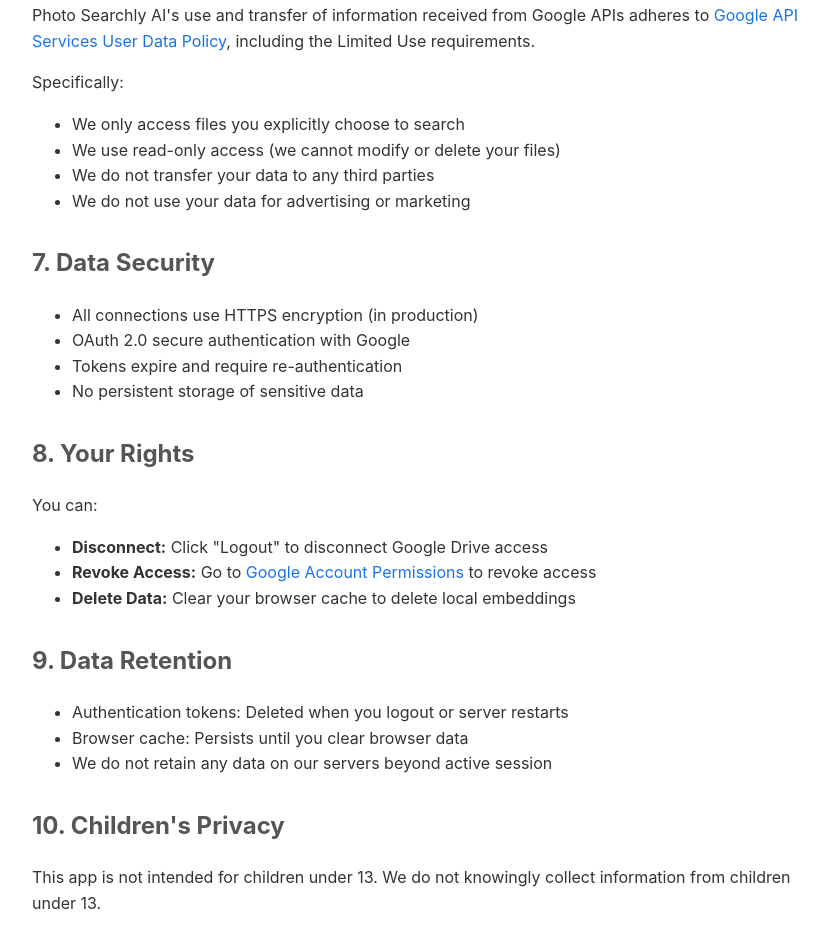
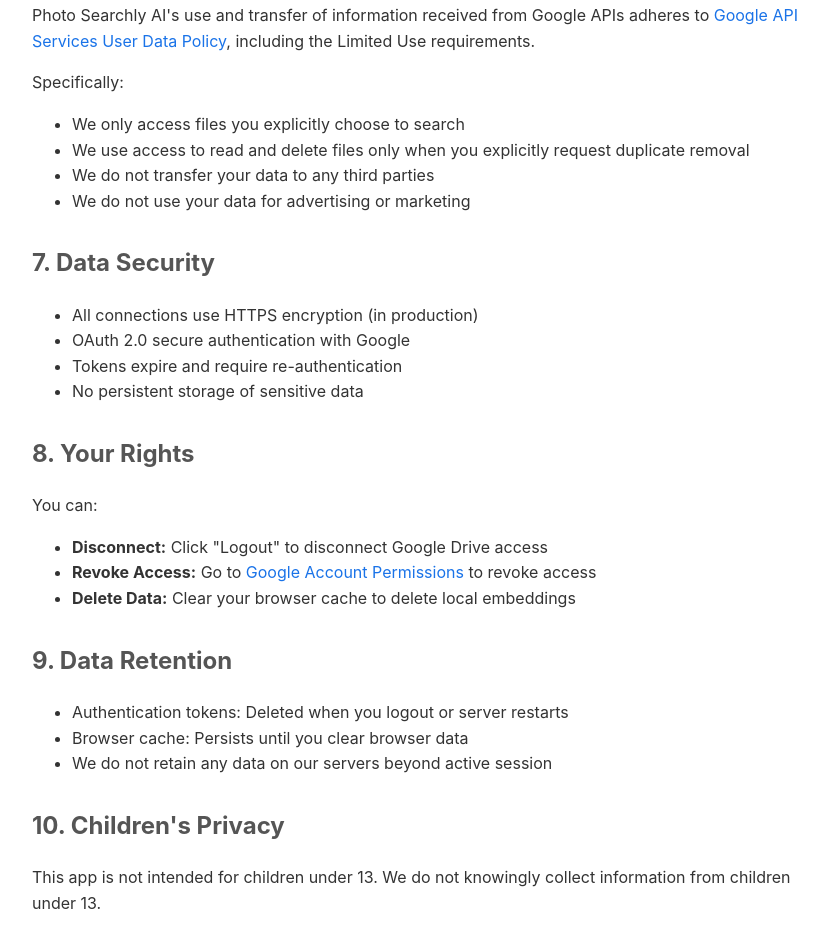
Before and after one commit to srihasn56-rgb/Searchly-ai, an Electron app: page public/privacy.html in a window 1280 px wide. Shown: the part 1159-2094 px from the top of the page, without its empty margins (208-1036 px from the left). Drawn offline with Linux system fonts and the light colour scheme.

Commit message:
Fix: update privacy policy Drive access description

```diff
--- a/public/privacy.html
+++ b/public/privacy.html
@@ -74,7 +74,7 @@
     <p>Specifically:</p>
     <ul>
         <li>We only access files you explicitly choose to search</li>
-        <li>We use read-only access (we cannot modify or delete your files)</li>
+        <li>We use access to read and delete files only when you explicitly request duplicate removal</li>
         <li>We do not transfer your data to any third parties</li>
         <li>We do not use your data for advertising or marketing</li>
     </ul>
```
